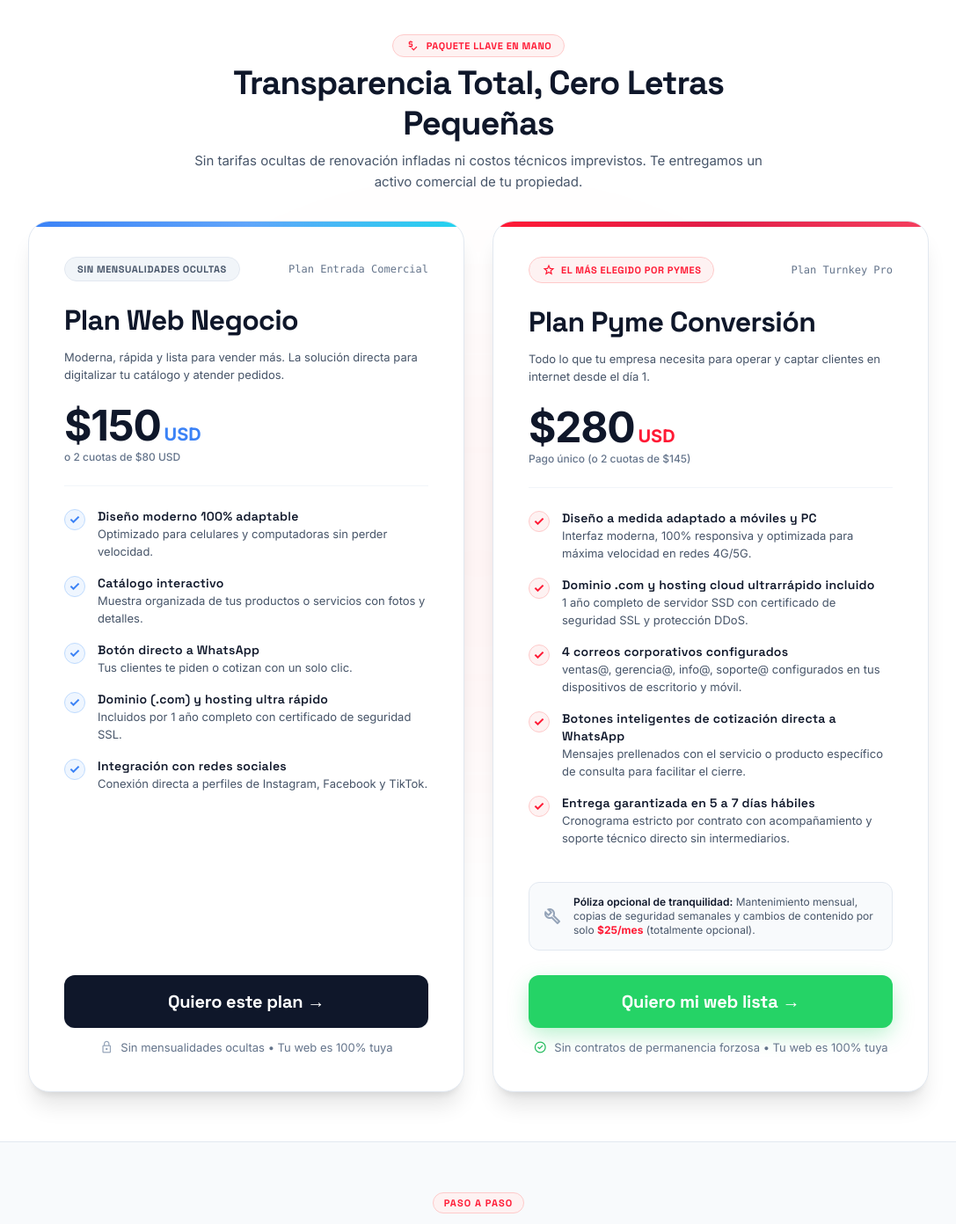
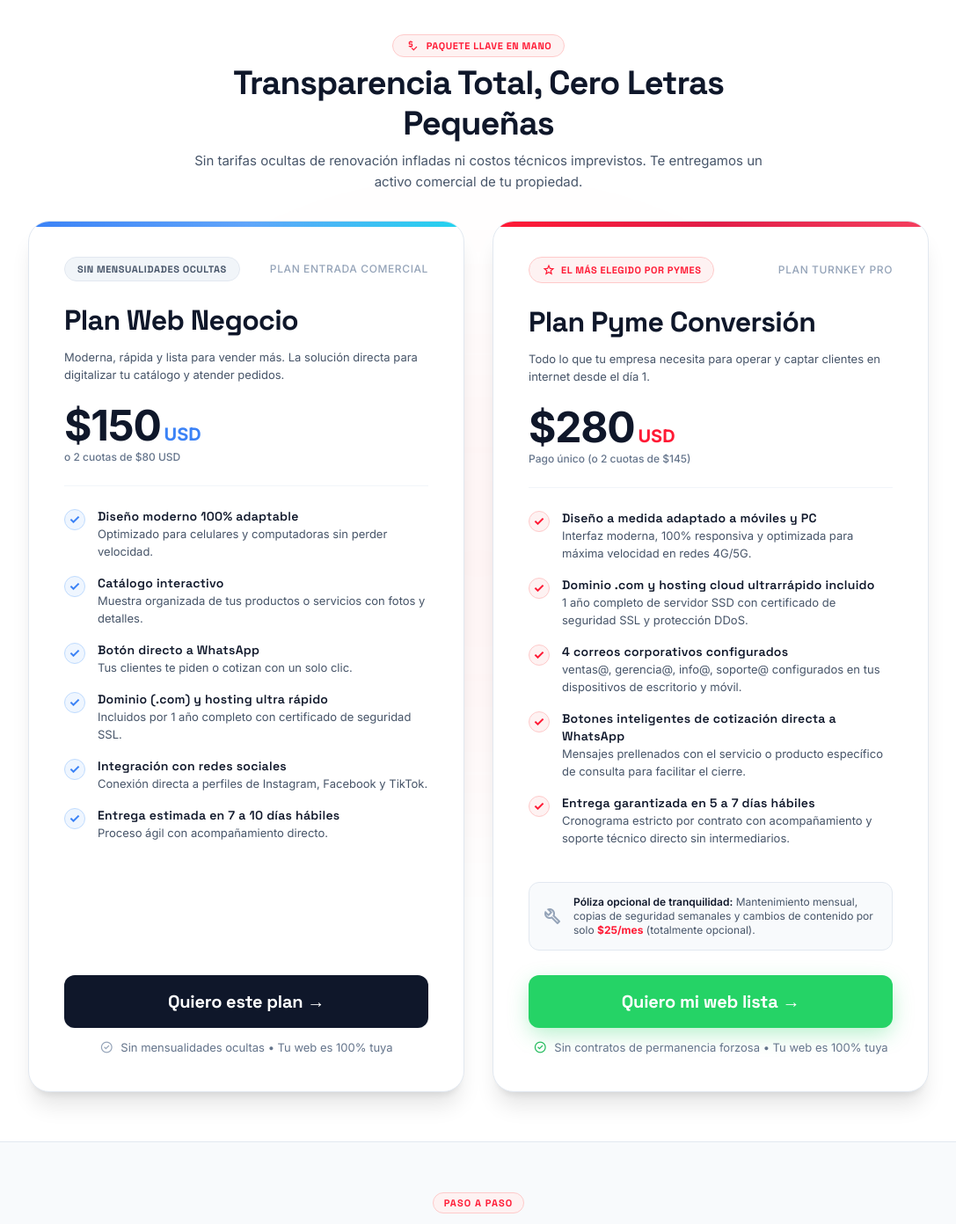
Before and after one commit to santiagoxx93/Digital_Drift_Software, a React (Vite) app: page / in a window 1280 px wide. Shown: the part 1516-2908 px from the top of the page at 88% size, without its empty margins (96-1183 px from the left). Built offline with nearby package versions, Linux system fonts and the light colour scheme.

Commit message:
Tweak pricing typography add missing feature item to balance heights update lock icon

```diff
--- a/src/App.jsx
+++ b/src/App.jsx
@@ -365,7 +365,7 @@ Sin intermediarios • Tú eres dueño total de tu web y tus clientes
         <span className="px-3.5 py-1.5 rounded-full bg-slate-100 border border-slate-200 text-slate-600 font-label-sm text-label-sm font-bold uppercase tracking-wider">
           Sin mensualidades ocultas
         </span>
-        <span className="text-xs font-mono text-slate-500 font-medium">Plan Entrada Comercial</span>
+        <span className="text-xs uppercase font-medium tracking-wider text-slate-400">Plan Entrada Comercial</span>
       </div>
 
       <div className="flex flex-col gap-2 pb-6 border-b border-slate-100">
@@ -428,6 +428,15 @@ Sin intermediarios • Tú eres dueño total de tu web y tus clientes
             <span className="font-body-sm text-body-sm text-slate-600">Conexión directa a perfiles de Instagram, Facebook y TikTok.</span>
           </div>
         </div>
+        <div className="flex items-start gap-3.5">
+          <div className="w-6 h-6 rounded-full bg-blue-50 border border-blue-200 flex items-center justify-center shrink-0 mt-0.5">
+            <span className="material-symbols-outlined text-blue-500 text-[16px] font-bold">check</span>
+          </div>
+          <div className="flex flex-col">
+            <span className="font-label-lg text-label-lg text-slate-900 font-semibold">Entrega estimada en 7 a 10 días hábiles</span>
+            <span className="font-body-sm text-body-sm text-slate-600">Proceso ágil con acompañamiento directo.</span>
+          </div>
+        </div>
       </div>
     </div>
 
@@ -436,7 +445,7 @@ Sin intermediarios • Tú eres dueño total de tu web y tus clientes
         <span className="">Quiero este plan →</span>
       </a>
       <div className="flex items-center justify-center gap-2 mt-3 font-body-sm text-body-sm text-slate-500">
-        <span className="material-symbols-outlined text-[16px] text-slate-400">lock</span>
+        <span className="material-symbols-outlined text-[16px] text-slate-400">check_circle</span>
         <span className="">Sin mensualidades ocultas • Tu web es 100% tuya</span>
       </div>
     </div>
@@ -452,7 +461,7 @@ Sin intermediarios • Tú eres dueño total de tu web y tus clientes
           <span className="material-symbols-outlined text-[16px] fill-current">star</span>
           EL MÁS ELEGIDO POR PYMES
         </span>
-        <span className="text-xs font-mono text-slate-500 font-medium">Plan Turnkey Pro</span>
+        <span className="text-xs uppercase font-medium tracking-wider text-slate-400">Plan Turnkey Pro</span>
       </div>
 
       <div className="flex flex-col gap-2 pb-6 border-b border-slate-100">
```
